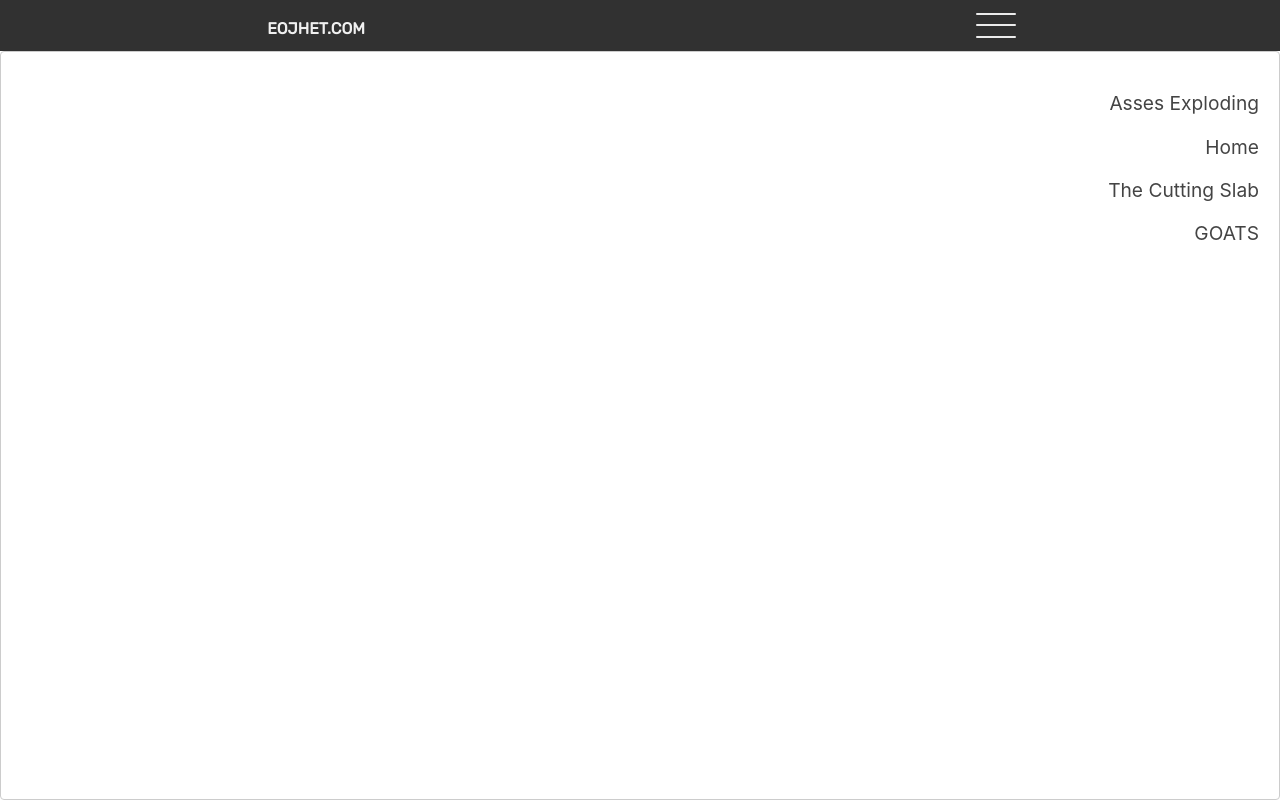
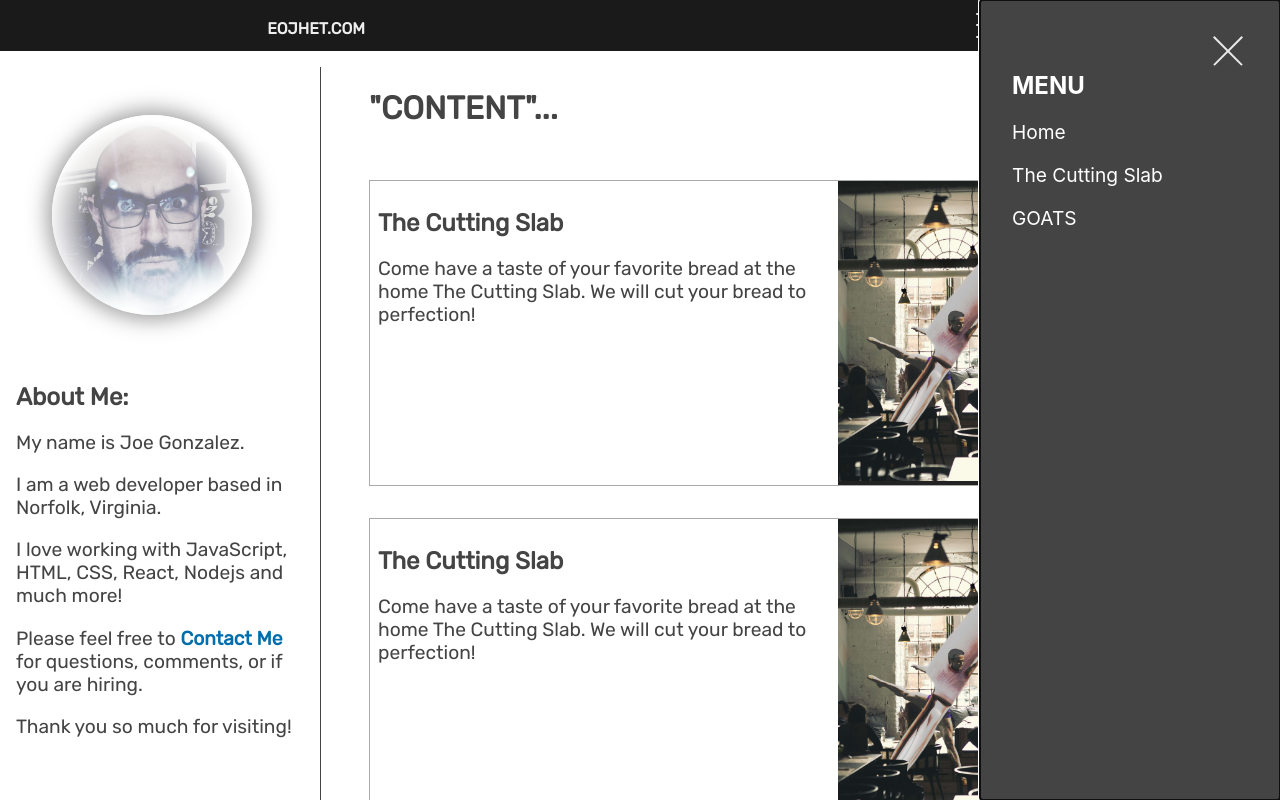
Before and after one commit to eojhet/eojhet_com, a Next.js app: page / in a window 1280 px wide. Both pictures are taken after a click on the element 996 px from the left and 25 px from the top of the page. Shown: the top 800 px of the page. Built offline with nearby package versions, Linux system fonts and the light colour scheme.

Commit message:
Fixed modal menu, tweaked Contact Me and Card hover

```diff
--- a/components/navbar/navbar.js
+++ b/components/navbar/navbar.js
@@ -32,38 +32,17 @@ export default function Navbar () {
             <span className={styles.bottom}></span>
           </div>
           <ReactModal
+            // closeTimeoutMS={500}
             isOpen={menu}
             onRequestClose={handleHamburger}
             ariaHideApp={false}
             contentLabel="Menu Options"
-            style={{
-              overlay: {
-                position: 'fixed',
-                top: 0,
-                left: 0,
-                right: 0,
-                bottom: 0,
-                backgroundColor: 'rgba(255, 255, 255, 0.1)'
-              },
-              content: {
-                position: 'fixed',
-                top: '3.2rem',
-                left: '0',
-                right: '0',
-                bottom: '0',
-                border: '1px solid #ccc',
-                background: '#fff',
-                overflow: 'auto',
-                WebkitOverflowScrolling: 'touch',
-                borderRadius: '4px',
-                outline: 'none',
-                padding: '20px',
-                textAlign: 'right',
-              }
-            }}
+            className
+            overlayClassName
           >
             <div>
-              <p>Asses Exploding</p>
+              <div onClick={handleHamburger} className="modalClose"><span className="x1"/><span className="x2"/></div>
+              <h2>MENU</h2>
               <p><Link href="/"><a onClick={handleHamburger}>Home</a></Link></p>
               <p><Link href="/cuttingslab"><a onClick={handleHamburger}>The Cutting Slab</a></Link></p>
               <p>GOATS</p>
--- a/components/navbar/navbar.module.scss
+++ b/components/navbar/navbar.module.scss
@@ -38,4 +38,5 @@
     }
 
   }
+
 }
--- a/pages/index.module.scss
+++ b/pages/index.module.scss
@@ -14,6 +14,18 @@
 
     a {
       color: rgb(0, 109, 172);
+      display: inline-block;
+      transition: all 200ms ease-out;
+
+      &:hover,
+      &:active,
+      &:focus {
+        font-size: xx-large;
+        padding: 0.5rem 0.2rem;
+        transition: all 200ms ease-out;
+
+      }
+
     }
 
 
@@ -74,8 +86,11 @@
 
       &:hover,
       &:active {
-        background-color: #eeeeee;
         border-color: #444;
+
+        .cardDescription {
+          background-color: #eee;
+        }
       }
 
       .cardDescription {
--- a/styles/globals.css
+++ b/styles/globals.css
@@ -29,3 +29,63 @@ p {
 ul {
   list-style: none;
 }
+
+.ReactModal__Content {
+  position: fixed;
+  top: 0;
+  right: 0;
+  bottom: 0;
+  width: 300px;
+  padding: 3.2rem 2rem;
+  color: white;
+  background-color: #444;
+}
+
+.ReactModal__Overlay {
+  position: fixed;
+  top: 0;
+  left: 0;
+  right: 0;
+  bottom: 0;
+  background-color: rgba(238, 238, 238, 0);
+}
+
+.x1, .x2 {
+  position: fixed;
+  top: 2.5rem;
+  right: 2rem;
+  height: 0.1rem;
+  width: 2.5rem;
+  background-color: #eaeaea;
+  margin: 0.6rem 0;
+}
+
+.x1 {
+  transform: rotate(-45deg);
+}
+
+.x2 {
+  transform: rotate(45deg);
+}
+
+.modalClose {
+  position: fixed;
+  top: 1.75rem;
+  right: 1.75rem;
+  width: 3rem;
+  height: 3rem;
+  cursor: pointer;
+}
+
+@media screen and (max-width: 700px) {
+
+  .ReactModal__Content {
+  position: absolute;
+  top: 0;
+  left: 0;
+  right: 0;
+  bottom: 0;
+  width: 100vw;
+  }
+
+}
```
